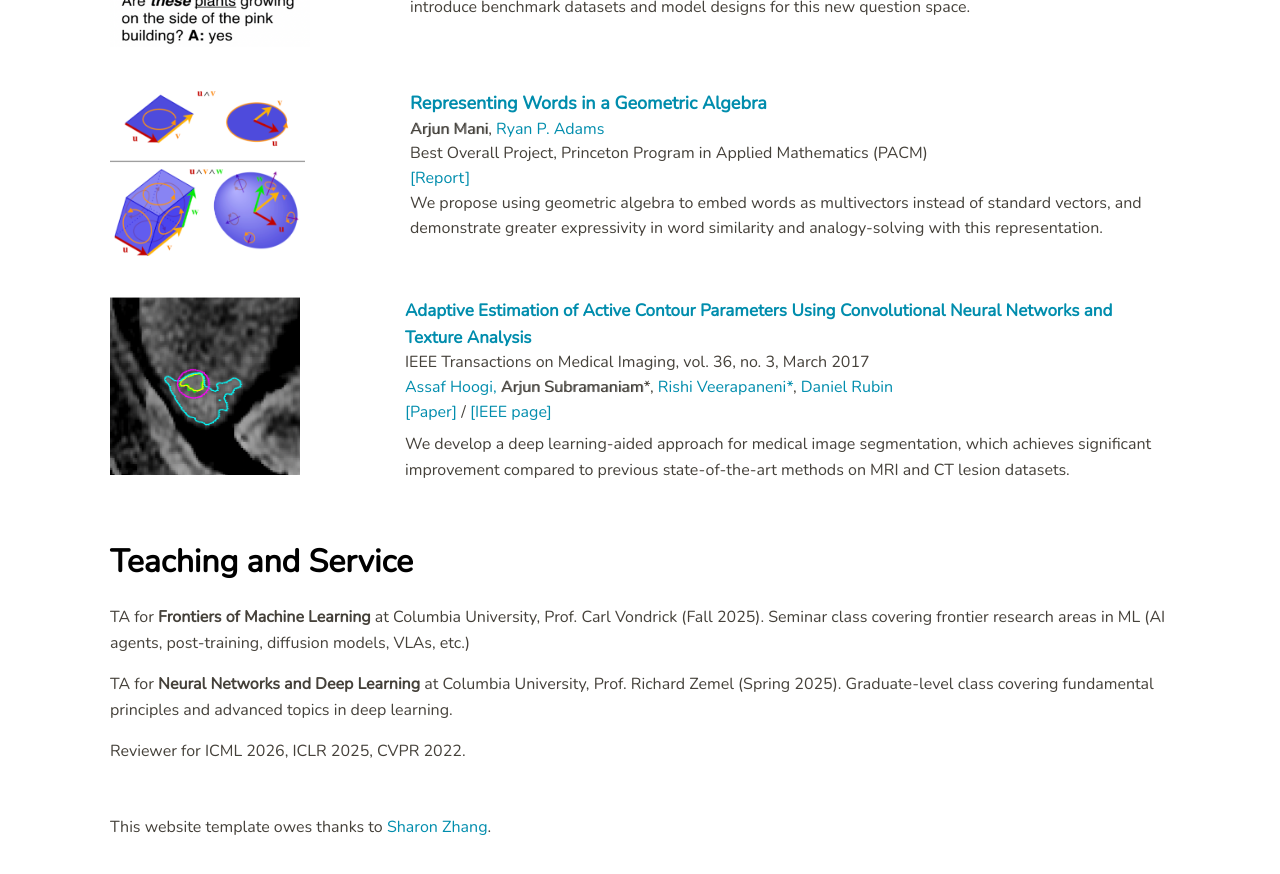
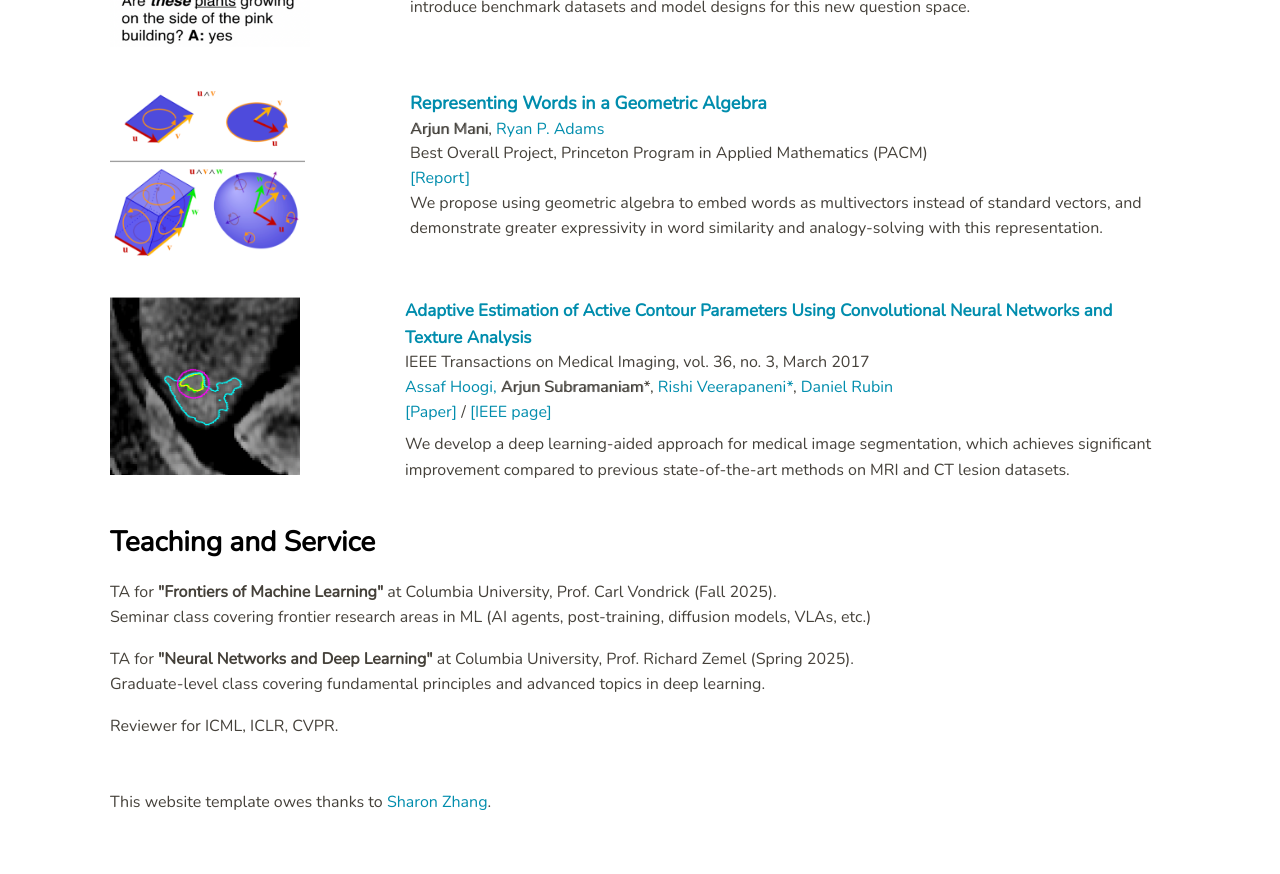
Before and after one commit to arjun-mani/arjun-mani.github.io, a Jekyll site: the page built from index.html, in a window 1280 px wide and 900 px high, scrolled down 1272 px. Shown: the top 874 px of the window. Built offline with Jekyll 4.4.1, drawn with Linux system fonts in a browser that asks for light colours.

Commit message:
Adjust Teaching and Service header size and position

```diff
--- a/index.html
+++ b/index.html
@@ -137,13 +137,13 @@
 	</div>
 </div>
 
-<h1 id="Teaching" style="color:black;padding-top:20px;">Teaching and Service</h1>
+<h1 id="Teaching" style="color:black;padding-top:5px;font-size:28px;">Teaching and Service</h1>
 
-<p>TA for <b>Frontiers of Machine Learning</b> at Columbia University, Prof. Carl Vondrick (Fall 2025). Seminar class covering frontier research areas in ML (AI agents, post-training, diffusion models, VLAs, etc.)</p>
+<p>TA for <b>"Frontiers of Machine Learning"</b> at Columbia University, Prof. Carl Vondrick (Fall 2025). <br> Seminar class covering frontier research areas in ML (AI agents, post-training, diffusion models, VLAs, etc.)</p>
 
-<p>TA for <b>Neural Networks and Deep Learning</b> at Columbia University, Prof. Richard Zemel (Spring 2025). Graduate-level class covering fundamental principles and advanced topics in deep learning.</p>
+<p>TA for <b>"Neural Networks and Deep Learning"</b> at Columbia University, Prof. Richard Zemel (Spring 2025). <br> Graduate-level class covering fundamental principles and advanced topics in deep learning.</p>
 
-<p>Reviewer for ICML 2026, ICLR 2025, CVPR 2022.</p>
+<p>Reviewer for ICML, ICLR, CVPR.</p>
 
 <!-- <h1 id="Other" style="color:black;">Other</h1>
 <p> Check out my <a href="/projects">Projects</a> page for various projects that I have worked or am working on, and my <a href="/music">music</a> page for links to past and upcoming performances. I will be starting up a <a href="/blog">blog</a> soon as well, so keep an eye out for that! </p>
```
